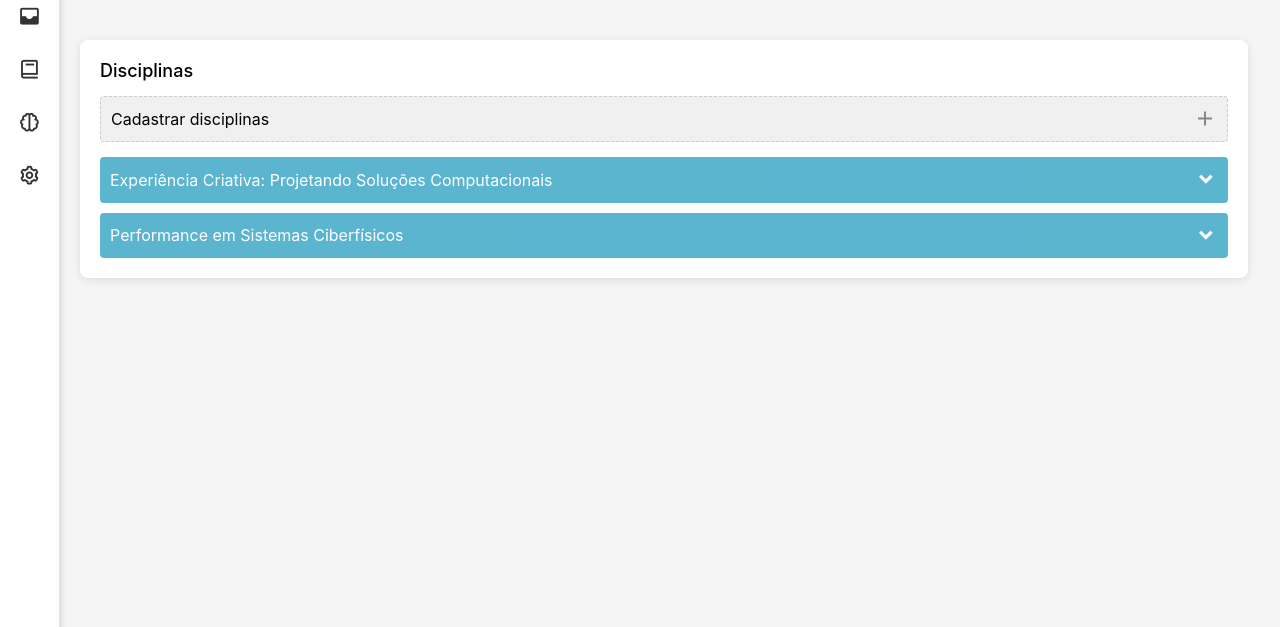
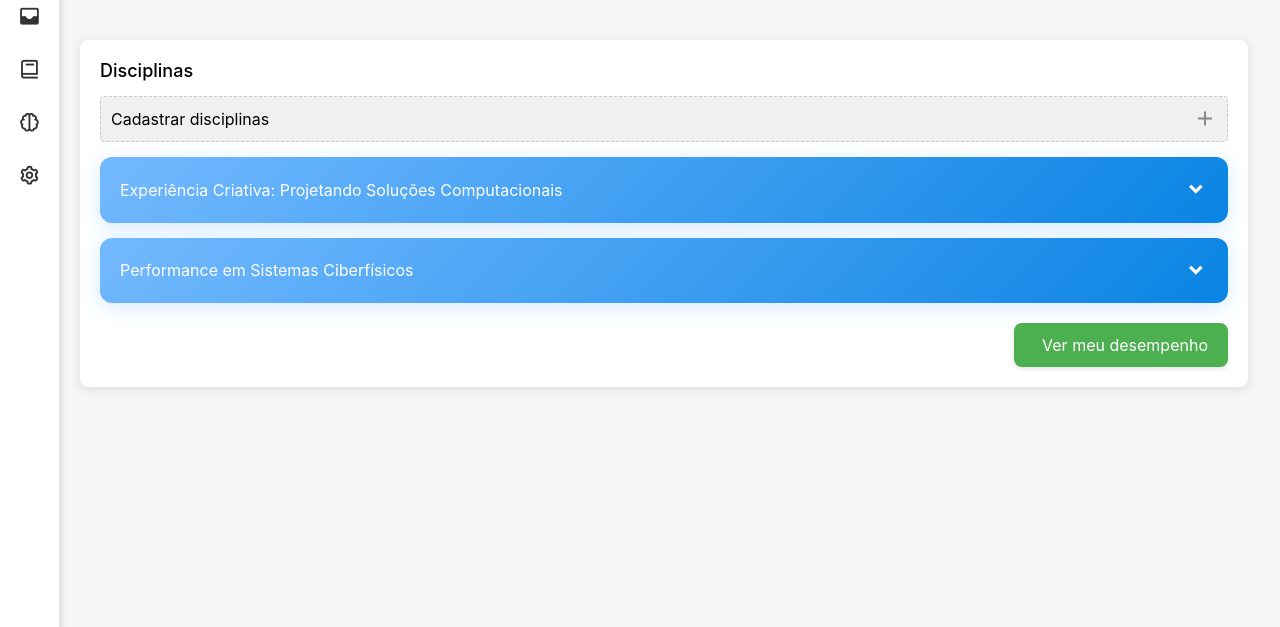
Before and after one commit to vieiraadev/Projeto-Estudo, a PHP site: page /html/disciplinas.html in a window 1280 px wide. Shown: the part 82-709 px from the top of the page. Run offline with PHP 8.4, Linux system fonts and the light colour scheme; some libraries are stand-ins or nearby versions.

Commit message:
Ajustes na área de disciplinas

```diff
--- a/Project/css/disciplinas.css
+++ b/Project/css/disciplinas.css
@@ -72,8 +72,9 @@ main {
     border-radius: 8px;
     box-shadow: 0 2px 10px rgba(0, 0, 0, 0.1);
     padding: 20px;
-    margin-top: 20px;
+    margin: 20px 0; /* Topo e base com 20px de espaçamento */
 }
+
 
 .card-header {
     font-size: 18px;
@@ -102,18 +103,49 @@ main {
     color: #888;
     font-size: 1.5rem;
 }
+.ver-notas-container {
+    margin-top: 20px;
+    text-align: right;
+}
+
+.ver-notas-botao {
+    background-color: #4CAF50;
+    color: white;
+    border: none;
+    padding: 12px 20px;
+    font-size: 16px;
+    border-radius: 8px;
+    cursor: pointer;
+    display: inline-flex;
+    align-items: center;
+    gap: 8px;
+    transition: background-color 0.3s ease, transform 0.2s ease, box-shadow 0.2s ease;
+    box-shadow: 0 2px 5px rgba(0, 0, 0, 0.1);
+}
+
+.ver-notas-botao:hover {
+    background-color: #45a049;
+    transform: translateY(-2px);
+    box-shadow: 0 6px 10px rgba(0, 0, 0, 0.15);
+}
+
+.ver-notas-botao:active {
+    transform: translateY(0);
+    box-shadow: 0 2px 5px rgba(0, 0, 0, 0.1);
+}
+
 
 .disciplina-item {
-    background-color: #1896BC;
-    opacity: 0.7;
-    border-radius: 4px;
-    padding: 10px;
+    background: linear-gradient(135deg, #74b9ff 0%, #0984e3 100%);
+    border-radius: 12px;
+    padding: 20px;
     display: flex;
+    margin-bottom: 15px;
+    justify-content: space-between;
     align-items: center;
-    margin-bottom: 10px;
+    box-shadow: 0 4px 20px rgba(116, 185, 255, 0.3);
+    transition: all 0.3s ease;
     cursor: pointer;
-    transition: background-color 0.3s;
-    transition: all 0.2s ease;
 }
 .disciplina-item span {
     color: white;
@@ -289,8 +321,8 @@ main {
   }
 
   .perfil-sidebar {
-    margin-top: auto; /* empurra a foto para o final do aside */
-    margin-bottom: 10px; /* distância da base da sidebar */
+    margin-top: auto;
+    margin-bottom: 10px;
   }
 
   .perfil-sidebar .profile-photo-iniciais {
@@ -308,17 +340,17 @@ main {
   }
 
   .perfil-sidebar a {
-    text-decoration: none;  /* Remove o sublinhado */
-    border: none;           /* Remove qualquer borda */
-    outline: none;          /* Remove o contorno */
-    box-shadow: none;       /* Remove qualquer sombra */
+    text-decoration: none;
+    border: none;
+    outline: none;
+    box-shadow: none;
   }
 
   a {
-    text-decoration: none;  /* Remove o sublinhado */
-    border: none;           /* Remove qualquer borda */
-    outline: none;          /* Remove o contorno */
-    box-shadow: none;       /* Remove qualquer sombra */
+    text-decoration: none;
+    border: none;
+    outline: none;
+    box-shadow: none;
   }
   * {
     margin: 0;
@@ -383,7 +415,7 @@ aside {
     border: 3px solid #2e86de;
     object-fit: cover;
   }
-/* Área principal */
+
 .main-content {
     margin-left: 60px;
     flex: 1;
@@ -391,7 +423,6 @@ aside {
     background-color: #ffffff;
 }
 
-/* Cabeçalho */
 .header {
     display: flex;
     justify-content: space-between;
@@ -413,7 +444,6 @@ aside {
     font-weight: 400;
 }
 
-/* Botão de ação */
 .action-button {
     background: linear-gradient(135deg, #4ade80, #22c55e);
     color: white;
@@ -522,7 +552,6 @@ aside {
     }
 }
 
-/* Estados vazios */
 .empty-state {
     text-align: center;
     padding: 60px 20px;
--- a/Project/html/disciplinas.html
+++ b/Project/html/disciplinas.html
@@ -46,7 +46,14 @@
                     <i class='bx bx-chevron-down expand-icon'></i>
                 </div>
             </div>
+            <div class="ver-notas-container">
+                <a href="/Projeto-Planner/Project/html/disciplinas_notas.html" class="ver-notas-botao">
+                    <i class='bx  bx-dumbbell-alt bx-rotate-180'></i> Ver meu desempenho
+                </a>
+            </div>
+
         </div>
+
     </main>
 
     <div class="modal-overlay" id="modalOverlay">
```
